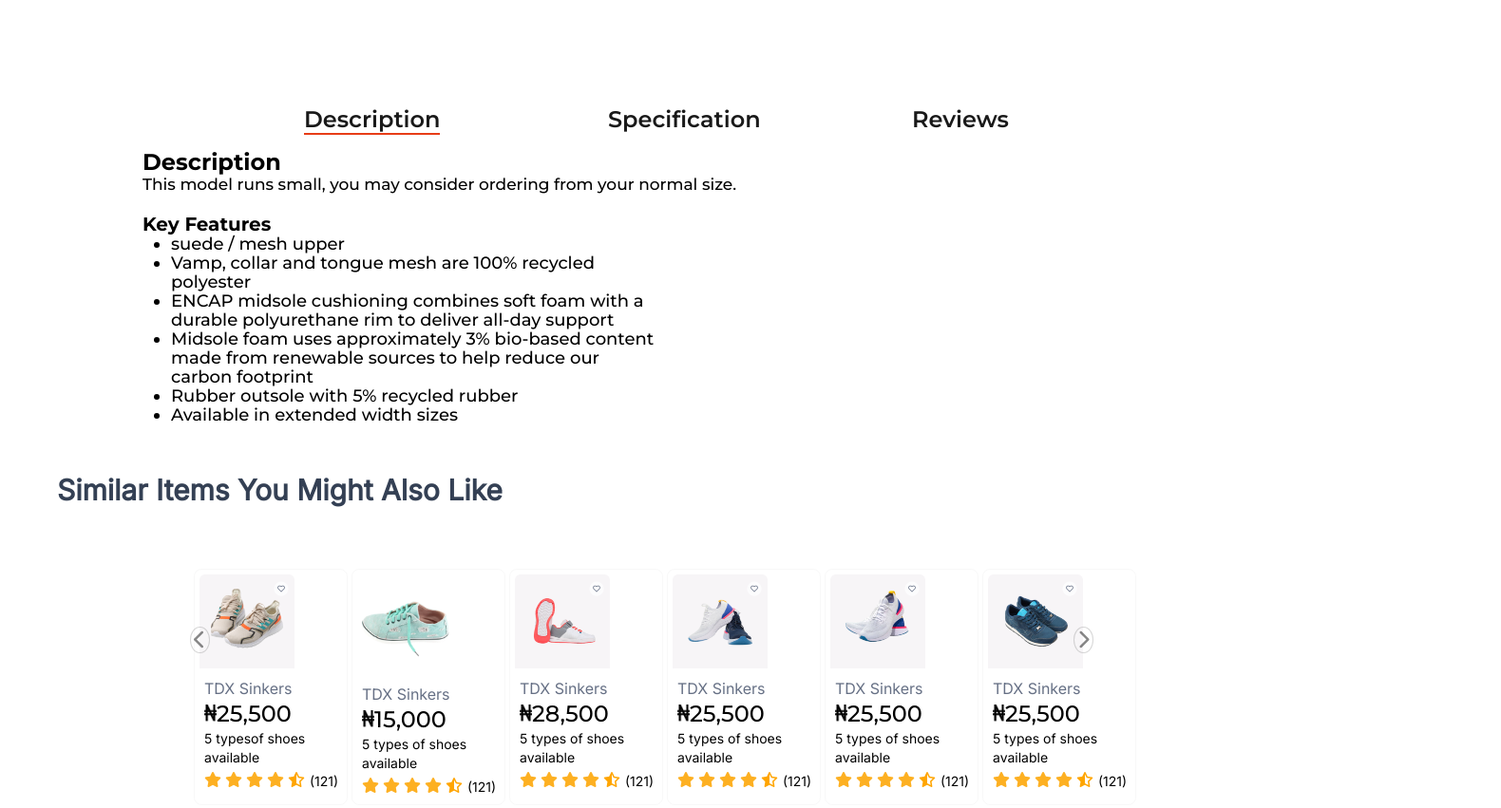
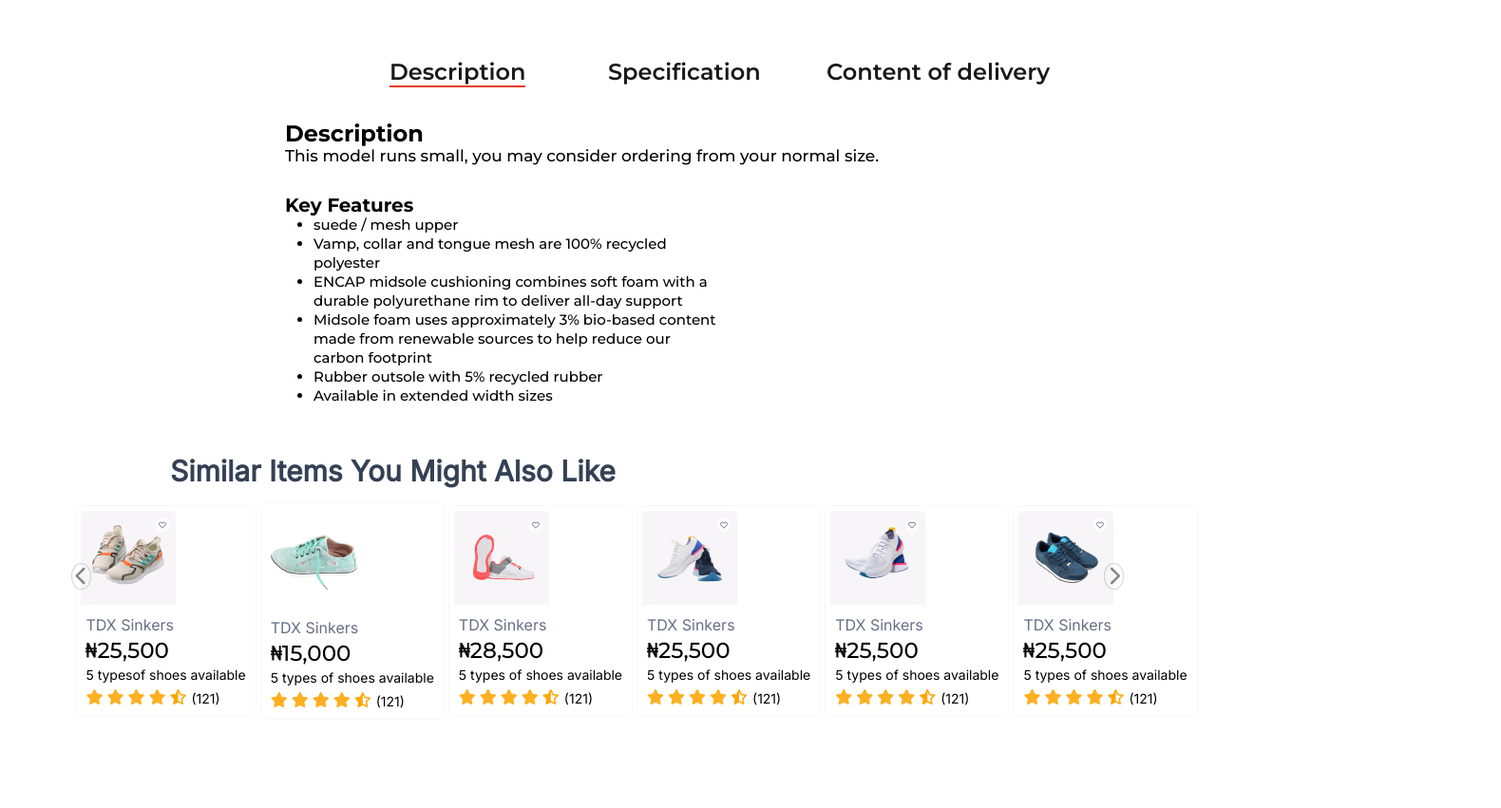
Before and after one commit to Imavicks/genisysClone, a website: page index.html in a window 1280 px wide. Shown: the part 1060-1911 px from the top of the page at 95% size, 1580 px wide, since content can reach past the window. Drawn offline with Linux system fonts and the light colour scheme.

Commit message:
resize and center items well

```diff
--- a/index.html
+++ b/index.html
@@ -119,7 +119,7 @@
         <div class="desp-head">
            <div class="pp ppl"><h2>Description</h2></div>
             <div class="pp"><h2>Specification</h2></div>
-            <div class="pp"><h2>Reviews</h2></div>
+            <div class="pp"><h2>Content of delivery</h2></div>
         </div>
         <div class="description">
             <div class="descrip-1">
--- a/resources/css/style.css
+++ b/resources/css/style.css
@@ -365,7 +365,6 @@ input {
 .section-2 {
   position: relative;
   height: 120vh;
-  top: 50px;
   width: 100vw;
 }
 
@@ -373,9 +372,10 @@ input {
   position: relative;
   display: flex;
   text-align: center;
-  justify-content: space-evenly;
+  justify-content: center;
   padding-top: 10px;
-  padding-bottom: 25px;
+  padding-bottom: 45px;
+  gap: 230px;
 }
 
 /* stylelint-disable */
@@ -400,11 +400,12 @@ input {
 
 .description {
   position: relative;
-  padding-left: 150px;
+  /* padding-left: 150px; */
+  left: 300px;
 }
 
 .descrip-1 {
-  padding-bottom: 20px;
+  padding-bottom: 30px;
   align-items: center;
   position: relative;
 }
@@ -454,7 +455,7 @@ input {
 /* stylelint-disable */
 .label-li {
   padding-left: 30px;
-  font-size: 18px;
+  font-size: 15px;
   font-style: normal;
   font-weight: 400;
   line-height: 20px;
@@ -465,30 +466,30 @@ input {
 
 /* stylelint-disable */
 .see2 {
-  padding-left: 60px;
+  /* padding-left: 60px; */
+  left: 179px;
   padding-top: 250px;
   font-style: normal;
   font-weight: 700;
   font-size: 30px;
   line-height: 38px;
   position: absolute;
-  margin-bottom: 5px;
   color: #344054;
   font-family: 'Inter';
 }
 /* stylelint-enable */
 
 .seee {
+  align-items: center;
   display: flex;
-  padding-top: 250px;
+  padding-top: 200px;
   padding-left: 60px;
   position: relative;
-  width: 100vw;
+  /* width: 100vw; */
   justify-content: center;
 }
 
 .simi-img {
-  width: 5%;
   min-width: 150px;
   padding: 5px 5px;
   border: 0.1px solid rgb(128, 128, 128, 0.054);
@@ -518,6 +519,7 @@ input {
   text-align: start;
   margin: 5px;
   position: relative;
+
 }
 
 /* stylelint-disable */
@@ -533,17 +535,17 @@ input {
 
 .img-price img {
   left: 6.5%;
-  right: 86%;
-  top: 72.02%;
+  right: 83%;
+  top: 68.02%;
   bottom: 22.2%;
-  width: 13px;
+  width: 12px;
 }
 
 /* stylelint-disable */
 .img-price {
   font-style: normal;
   font-weight: 500;
-  font-size: 24px;
+  font-size: 23px;
   line-height: 24px;
   margin-bottom: 4px;
   margin-top: 3px;
```
